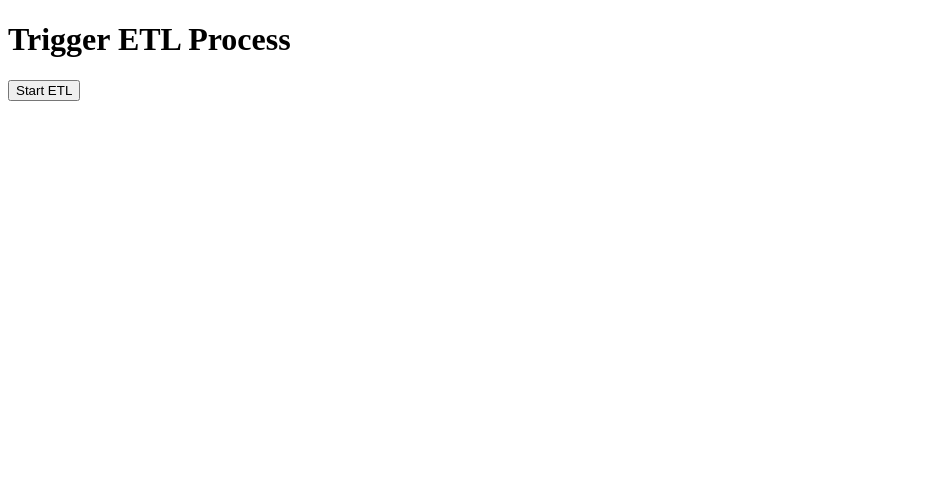
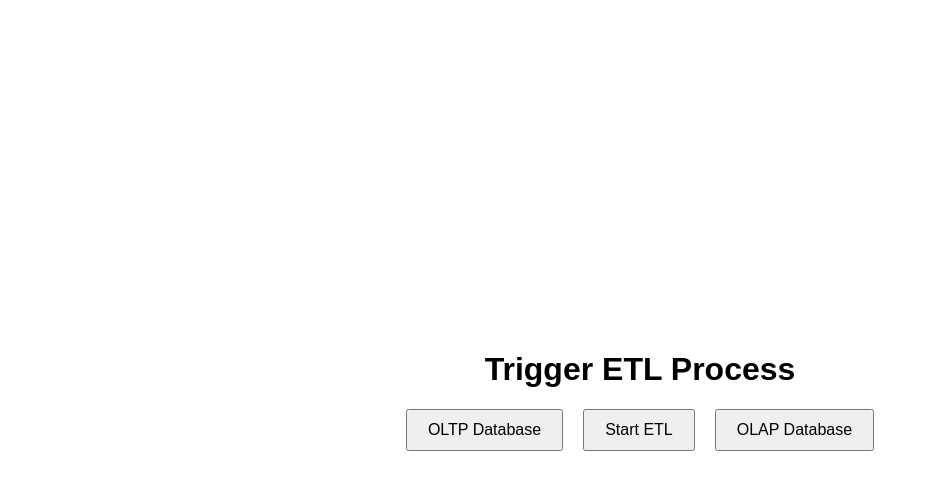
Before and after one commit to EC528-Fall-2024/hybrid-tx-analytical-epoxy, a plain HTML site: page apiary/etl-demo/src/main/resources/templates/home.html in a window 1280 px wide. Shown: the whole page, without its empty margins (0-929 px from the left). Drawn offline with Linux system fonts and the light colour scheme.

Commit message:
Update home.html - placed in the middle plus added two buttons to link to databses

```diff
--- a/apiary/etl-demo/src/main/resources/templates/home.html
+++ b/apiary/etl-demo/src/main/resources/templates/home.html
@@ -4,6 +4,36 @@
     <meta charset="UTF-8">
     <meta name="viewport" content="width=device-width, initial-scale=1.0">
     <title>ETL Process</title>
+    <style>
+        body {
+            height: 100vh;
+            display: flex;
+            justify-content: center;
+            align-items: center;
+            margin: 0;
+            font-family: Arial, sans-serif;
+        }
+        .center-container {
+            text-align: center;
+        }
+        .button-container {
+            display: flex;
+            justify-content: center;
+            align-items: center;
+            gap: 20px; /* Spacing between buttons */
+            margin-top: 20px;
+        }
+        button {
+            padding: 10px 20px;
+            font-size: 16px;
+            cursor: pointer;
+        }
+        #notification {
+            margin-top: 20px;
+            font-size: 18px;
+            color: #333;
+        }
+    </style>
     <script>
         function startETL() {
             // Call the ETL endpoint via a fetch request
@@ -21,10 +51,15 @@
     </script>
 </head>
 <body>
-    <h1>Trigger ETL Process</h1>
-    <button onclick="startETL()">Start ETL</button>
-
-    <!-- Notification area to display success or error message -->
-    <p id="notification"></p>
+    <div class="center-container">
+        <h1>Trigger ETL Process</h1>
+        <div class="button-container">
+            <button onclick="alert('OLTP Database clicked')">OLTP Database</button>
+            <button onclick="startETL()">Start ETL</button>
+            <button onclick="alert('OLAP Database clicked')">OLAP Database</button>
+        </div>
+        <!-- Notification area to display success or error message -->
+        <p id="notification"></p>
+    </div>
 </body>
 </html>
```
